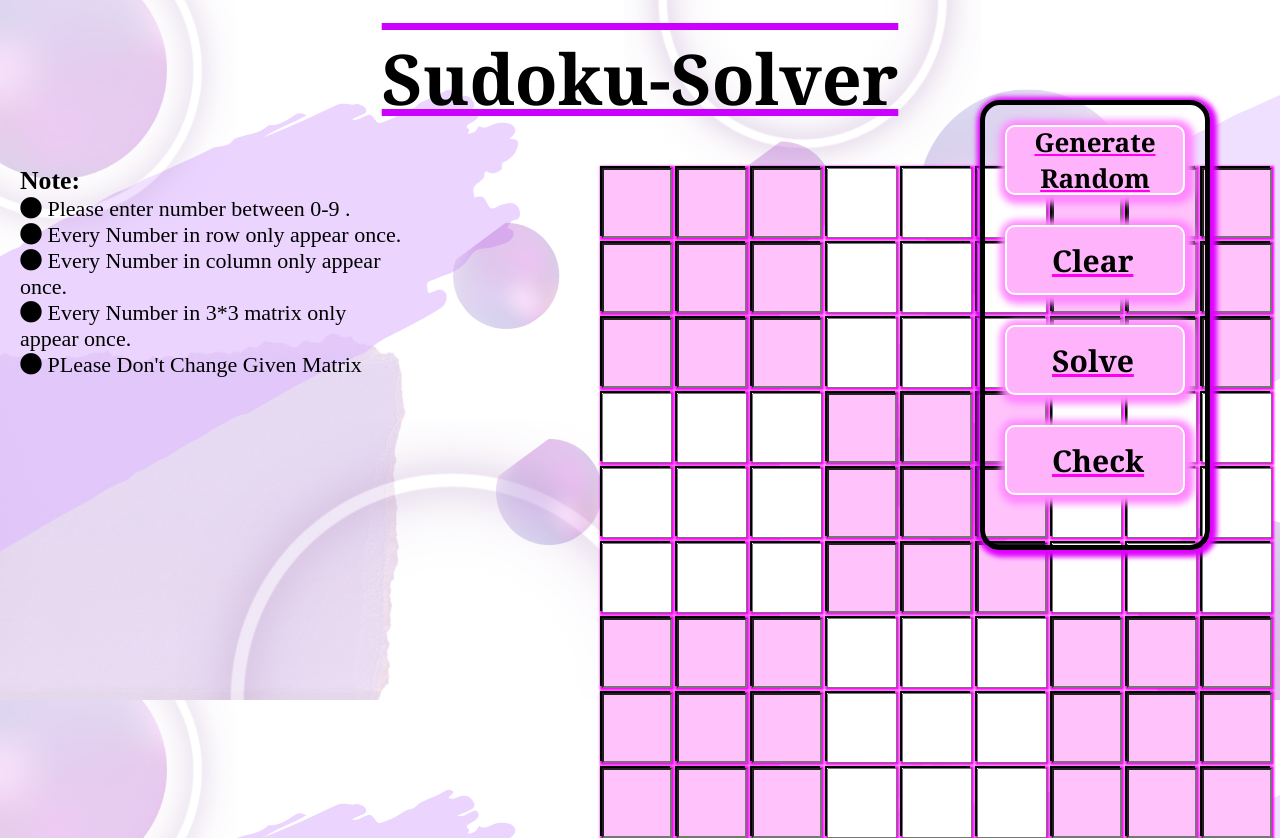
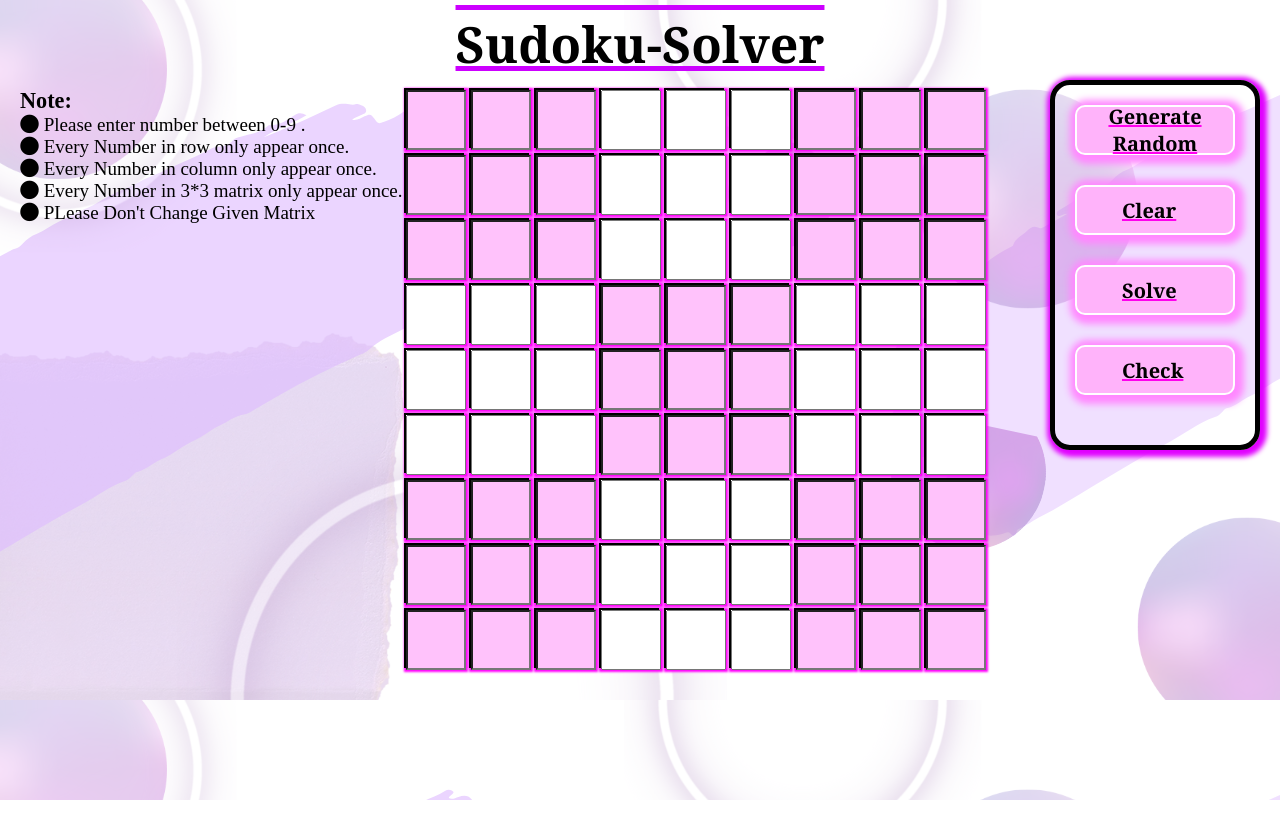
Before and after one commit to Sejalkathane/Sudoku-Solver, a plain HTML site: page index.html in a window 1280 px wide. After the commit the page ends 800 px from the top, so only its background shows below. Drawn offline with Linux system fonts and the light colour scheme.

Commit message:
Make reponsive for desktop

```diff
--- a/style.css
+++ b/style.css
@@ -19,22 +19,23 @@ body
 
 .grid {
   display: grid;
-  grid-template-rows: 1fr 1fr 1fr;
-  grid-auto-rows: 2fr;
-  grid-template-columns: repeat(9, 2fr);
-  grid-template-rows: repeat(9, 2fr);
+  /* grid-template-rows: 0.5fr 0.5fr 0.5fr; */
+  /* grid-auto-rows: 1fr; */
+  grid-template-columns: repeat(9, 0.5fr);
+  grid-template-rows: repeat(9, 0.5fr);
   grid-gap: 5px;
   margin: auto;
-  margin-left: 600px;
-  margin-right: 500px;
+  /* margin-left: 500px; */
+  margin-right: 600px;
+  /* margin-bottom: 200px; */
   background-color: rgb(255, 181, 255);
 
 }
 .box {
   background-color: rgb(255, 255, 255);
   border: 2px solid black;
-  height: 70px;
-  width: 70px;
+  height: 60px;
+  width: 60px;
   text-align: center;
   margin: auto;
   box-shadow: 2px 2px 2px 2px rgb(255, 0, 251);
@@ -46,22 +47,22 @@ body
 
 h1 {
   text-align: center;
-  margin-top: 30px;
-  margin-bottom: 40px;
-  font-size: 70px;
+  margin-top: 10px;
+  margin-bottom: 10px;
+  font-size: 50px;
   font-family: Georgia, "Times New Roman", Times, serif;
   text-decoration: overline underline rgb(204, 0, 255);
 
 }
 
 input {
-  height: 70px;
-  width: 70px;
+  height: 60px;
+  width: 60px;
   text-align: center;
-  font-size: 50px;
-  font-family:cursive;
+  font-size: 44px;
+  /* font-family:cursive; */
   font-weight: bold;
-  /* color: rgb(106, 106, 106); */
+  color: rgb(9, 17, 101);
 }
 
 .grid .box-1 input {
@@ -69,7 +70,7 @@ input {
 }
 
 .inst {
-  font-size: 22px;
+  font-size: 19px;
   width: 30%;
   margin-left: 20px;
   position: -webkit-sticky;
@@ -87,11 +88,13 @@ input {
 }
 
 .btn-cl {
-  position: fixed;
-  top: 100px;
+  position: absolute;
+ /* flex-direction: row; */
+ float: left;
+  top: 80px;
   right: 20px;
 
-  margin-right: 50px;
+  margin-right: px;
   border: 5px solid black;
   padding: 20px;
   border-radius: 20px;
@@ -100,12 +103,12 @@ input {
 }
 
 .btn {
-  width: 180px;
-  height: 70px;
+  width: 160px;
+  height: 50px;
   display: flex;
   flex-direction: row;
   margin-bottom: 30px;
-  font-size: 26px;
+  font-size: 20px;
   text-decoration: underline rgb(188, 188, 188);
   border-radius: 10px;
   font-family: Georgia, 'Times New Roman', Times, serif;
@@ -122,12 +125,12 @@ input {
 
 
 .btn1 {
-  width: 180px;
-  height: 70px;
+  width: 160px;
+  height: 50px;
   display: flex;
   flex-direction: row;
   margin-bottom: 30px;
-  font-size: 30px;
+  font-size: 20px;
   text-decoration: underline rgb(255, 0, 238);
   border-radius: 10px;
   font-family: Georgia, 'Times New Roman', Times, serif;
```
